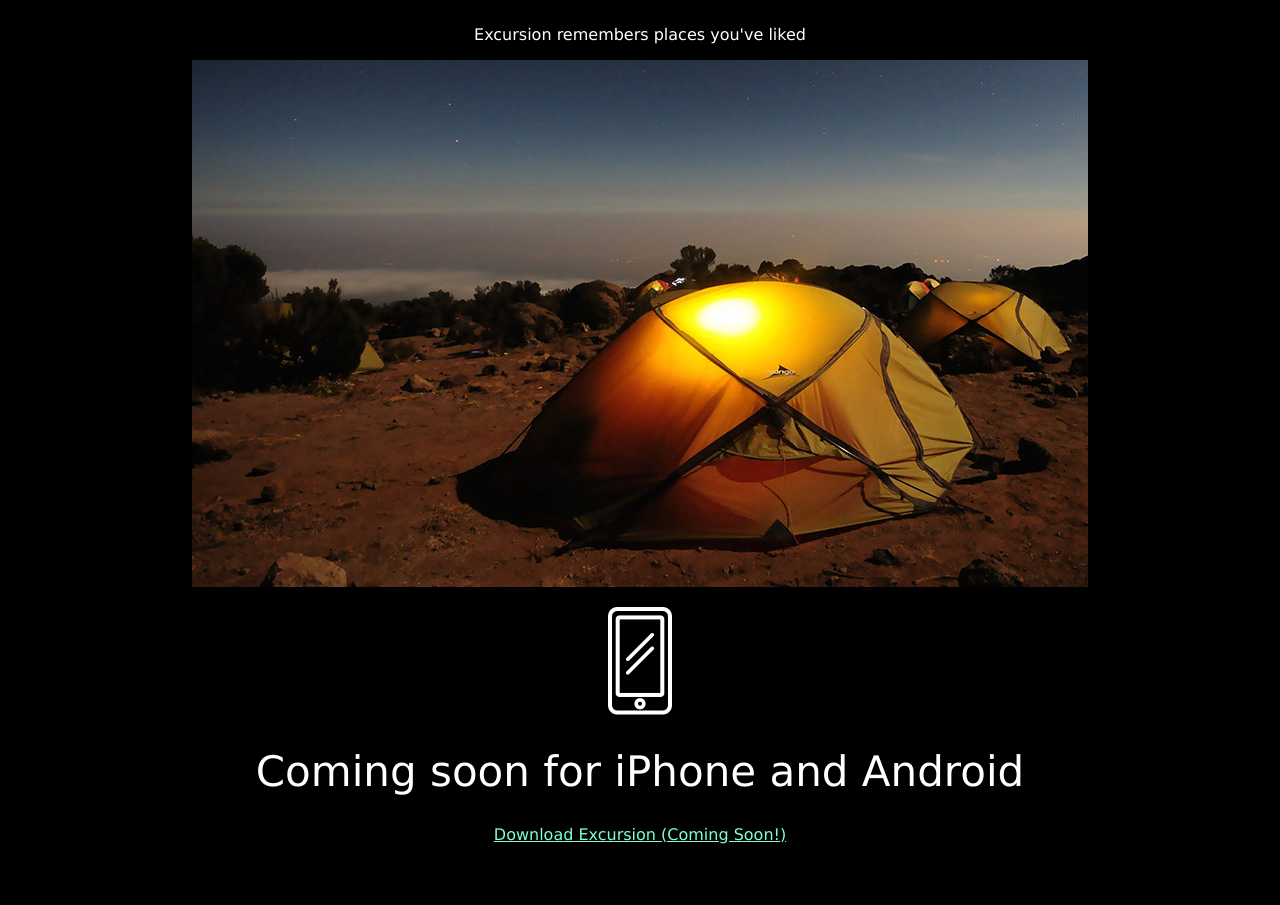
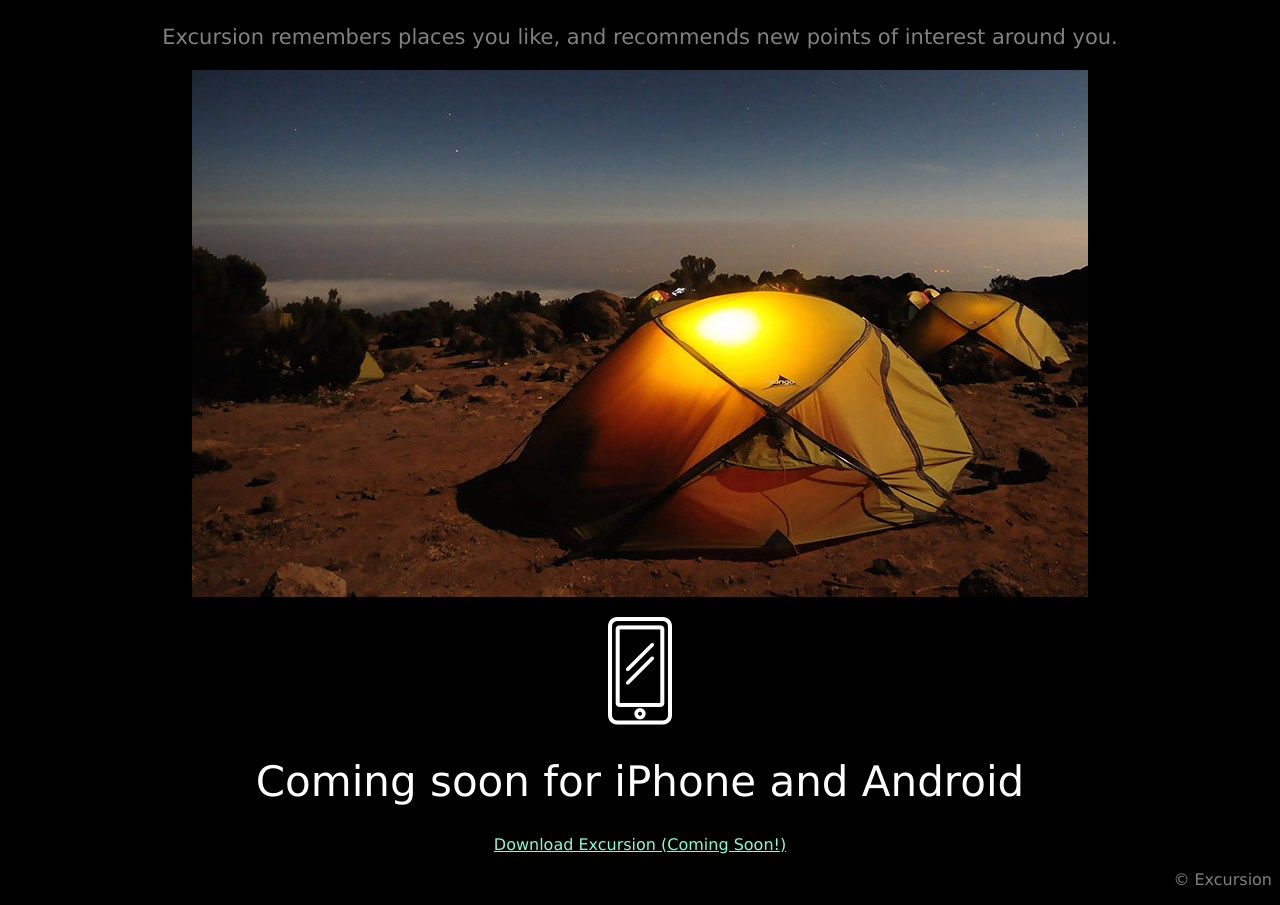
Before and after one commit to kmiletti/app_ad_site, a plain HTML site: page index.html in a window 1280 px wide. Shown: the part 378-1283 px from the top of the page. Before the commit the page ends 1230 px from the top, so only its background shows below. Drawn offline with Linux system fonts and the light colour scheme.

Commit message:
css changes

```diff
--- a/index.html
+++ b/index.html
@@ -6,16 +6,16 @@
     <link href=./resources/css/index.css type="text/css" rel="stylesheet"/>
   </head>
   <body>
-    <h1 class="header">Discover hidden places around you</h1>
+    <h1 class="header">Discover hidden places in the world around you</h1>
 
     <a class="link" href="">Download Excursion (Coming Soon!)</a>
     <br  />
     <!-- fix this -->
-    <video><source src="excursion.mp4" type="video/mp4" />Vidya</video>
+    <video><source src="./resources/media/excursion.mp4" type="video/mp4" />Vidya</video>
 
     <h1 class="body">Your personal travel guide</h1>
-      <p>
-        Excursion remembers places you've liked
+      <p class="gray subtext">
+        Excursion remembers places you like, and recommends new points of interest around you.
       </p>
 
       <p>
@@ -29,7 +29,10 @@
     <h1 class="body">Coming soon for iPhone and Android</h1>
 
     <a class="link" href="">Download Excursion (Coming Soon!)</a>
-
-
+    <br />
+    <p class=
+    "gray footer">
+      © Excursion
+    </p>
   </body>
 </html>
--- a/resources/css/index.css
+++ b/resources/css/index.css
@@ -19,3 +19,15 @@ html {
   font-weight: 300;
   font-size: 42px;
 }
+
+.footer {
+  text-align: right;
+}
+
+.gray {
+  color: gray;
+}
+
+.subtext {
+  font-size: 21px;
+}
```
Also changed, not shown: 1 other file.
